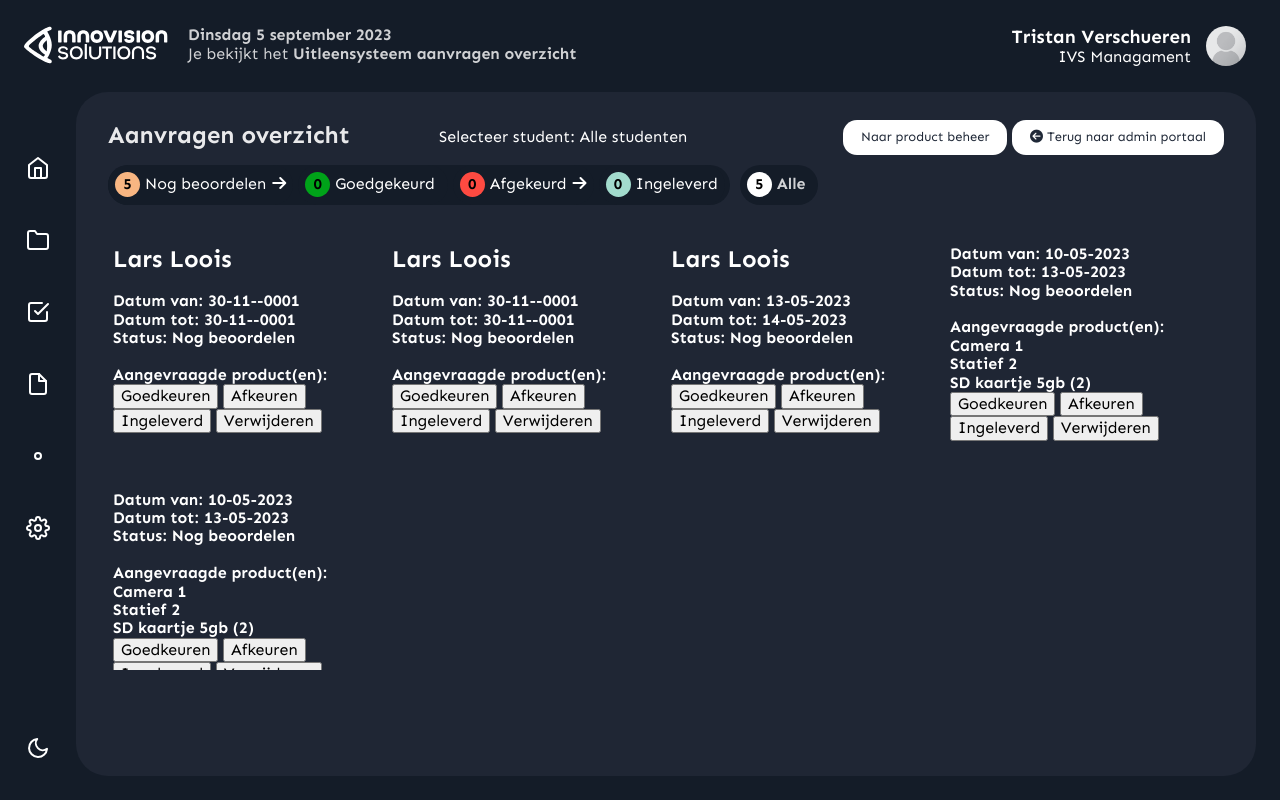
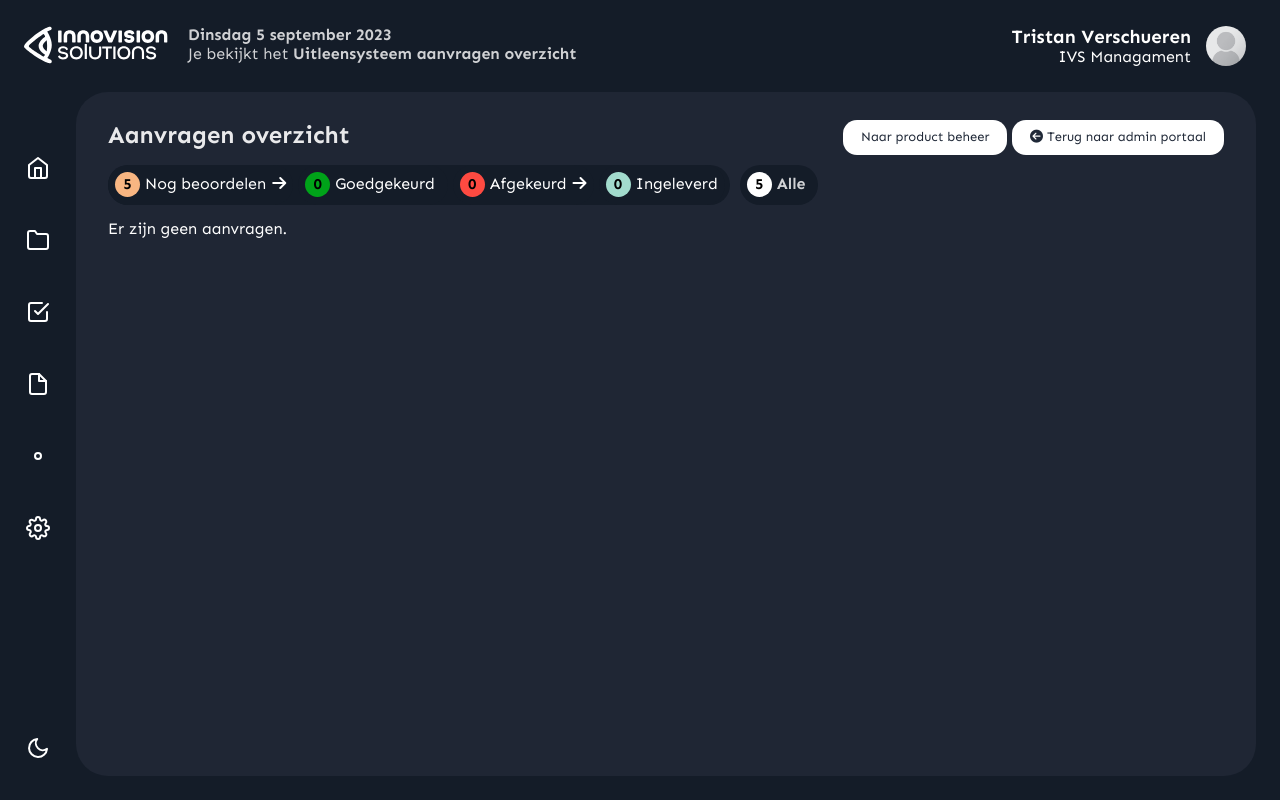
Before and after one commit to Jaffer2000/pms, a PHP site: page /uitleen_admin_aanvragen_overzicht.php?status=58 in a window 1280 px wide. Run offline with PHP 8.4, Linux system fonts and the light colour scheme; a user stored in the database is signed in; data comes from the database, SQL or seed files in the repository; data that the repository does not hold is empty; some libraries are stand-ins or nearby versions.

Commit message:
Revert "Merge branch 'Jaffer'"
This reverts commit fb07e738085027ed656d620f9e723c89d61e5d40, reversing
changes made to 8b010e839bdf12655f1d57569f97892a5a3fc895.

```diff
--- a/model/User.php
+++ b/model/User.php
@@ -90,24 +90,4 @@ class User
         return $username;
     }
 
-    public function getAllStudents() {
-        try {
-            $sql = $this->connect()->prepare("SELECT `username`, `naam` FROM `users` WHERE `accounttype` IN (?, ?)");
-            $accountTypes = array('Student', 'IVS Managament');
-            $sql->bind_param("ss", $accountTypes[0], $accountTypes[1]);
-            $sql->execute();
-            $result = $sql->get_result();
-
-            $students = array();
-            while ($row = $result->fetch_assoc()) {
-                $students[] = $row;
-            }
-
-            return $students;
-        } catch (Exception $e) {
-            // Handle the exception, log the error, or return an empty array based on your requirement.
-            return array();
-        }
-    }
-
 }
--- a/uitleen_admin_aanvragen_overzicht.php
+++ b/uitleen_admin_aanvragen_overzicht.php
@@ -237,18 +237,24 @@ if (isset($_POST['action']) && $_POST['action'] == 'Verwijderen') {
                     $resultalle = mysqli_num_rows($alle);
                     ?>
 
-                        <label for="student-dropdown">Selecteer student:</label>
-                        <select id="student-dropdown" onchange="filterByStudent()">
-                            <option class="filteropties" style="background-color: blue;" value="">Alle studenten
-                            </option>
-                            <?php
-                                $user = new User();
-                                $students = $user->getAllStudents();
-                                foreach ($students as $student) {
-                                    echo "<option class='filteropties' value='" . $student['username'] . "'>" . $student['naam'] . "</option>";
-                                }
-                                ?>
+                        <!-- <p>
+                        <form action="uitleen_admin_aanvragen_overzicht.php" method="get" class="status-filter-form">
+                            <label for="status-filter">Filter op status:</label>
+                            <select name="status" id="status-filter">
+                                <option class="filteropties" value="all"
+                                    <?php if($selectedStatus == 'all') echo 'selected'; ?>>Alle</option>
+                                <option class="filteropties" value="0"
+                                    <?php if($selectedStatus == '0') echo 'selected'; ?>>Nog beoordelen</option>
+                                <option class="filteropties" value="1"
+                                    <?php if($selectedStatus == '1') echo 'selected'; ?>>Goedgekeurd</option>
+                                <option class="filteropties" value="3"
+                                    <?php if($selectedStatus == '3') echo 'selected'; ?>>Afgekeurd</option>
+                                <option class="filteropties" value="2"
+                                    <?php if($selectedStatus == '2') echo 'selected'; ?>>Ingeleverd</option>
                             </select>
+                            <button type="submit">Filteren</button>
+                        </form>
+                        </p> -->
                     </div>
                     <div class="newprojectbutton">
                         <a href="uitleen_admin_producten.php"><button> Naar product beheer</button></a>
@@ -265,30 +271,24 @@ if (isset($_POST['action']) && $_POST['action'] == 'Verwijderen') {
                         <div class="item-status">
                             <form action="" method="post" class="statusformulier statusformaanvragen">
 
-                                <div class="status-type"><span class="nogbeoordelen"><?php echo $resultnogbeoordelen ?>
-                                    </span><a href="uitleen_admin_aanvragen_overzicht.php?status=0"
-                                        class="filteraanvraagoverzicht">Nog beoordelen</a><i
+                                <div class="status-type"><span class="nogbeoordelen"
+                                        ><?php echo $resultnogbeoordelen ?> </span><a href="uitleen_admin_aanvragen_overzicht.php?status=0" class="filteraanvraagoverzicht" >Nog beoordelen</a><i class="fa-solid fa-arrow-right"
+                                        style="color:white; margin-left:6px;"></i></div>
+
+                                <div class="status-type"><span class="goedgekeurd"
+                                       ><?php echo $resultgoedgekeurd ?> </span><a href="uitleen_admin_aanvragen_overzicht.php?status=1" class="filteraanvraagoverzicht" >Goedgekeurd</a><i
+                                        class="fa-solid fa-forward-slash" style="color:white; margin-left:6px;"></i></div>
+
+                                <div class="status-type"><span class="afgekeurd"
+                                      ><?php echo $resultafgekeurd ?> </span><a href="uitleen_admin_aanvragen_overzicht.php?status=3" class="filteraanvraagoverzicht" >Afgekeurd</a><i
                                         class="fa-solid fa-arrow-right" style="color:white; margin-left:6px;"></i></div>
 
-                                <div class="status-type"><span class="goedgekeurd"><?php echo $resultgoedgekeurd ?>
-                                    </span><a href="uitleen_admin_aanvragen_overzicht.php?status=1"
-                                        class="filteraanvraagoverzicht">Goedgekeurd</a><i
-                                        class="fa-solid fa-forward-slash" style="color:white; margin-left:6px;"></i>
-                                </div>
-
-                                <div class="status-type"><span class="afgekeurd"><?php echo $resultafgekeurd ?>
-                                    </span><a href="uitleen_admin_aanvragen_overzicht.php?status=3"
-                                        class="filteraanvraagoverzicht">Afgekeurd</a><i class="fa-solid fa-arrow-right"
-                                        style="color:white; margin-left:6px;"></i></div>
-
-                                <div class="status-type"><span class="ingeleverd"><?php echo $resultingeleverd ?>
-                                    </span><a href="uitleen_admin_aanvragen_overzicht.php?status=2"
-                                        class="filteraanvraagoverzicht">Ingeleverd</a></div>
+                                <div class="status-type"><span class="ingeleverd"
+                                        ><?php echo $resultingeleverd ?> </span><a href="uitleen_admin_aanvragen_overzicht.php?status=2" class="filteraanvraagoverzicht" >Ingeleverd</a></div>
                             </form>
-                            <div class="status-type alleaanvragen" style="margin-left:"><span
-                                    class="alle"><?php echo$resultalle ?></span><a
-                                    href="uitleen_admin_aanvragen_overzicht.php?status=all" class="filterbutton"><b
-                                        style="margin-right:5px;"> Alle</b></a></div>
+                            <div class="status-type alleaanvragen" style="margin-left:"><span class="alle"
+                                    ><?php echo$resultalle ?></span><a href="uitleen_admin_aanvragen_overzicht.php?status=all"
+                                    class="filterbutton"><b style="margin-right:5px;"> Alle</b></a></div>
                         </div>
                     </div>
 
@@ -304,16 +304,16 @@ if (isset($_POST['action']) && $_POST['action'] == 'Verwijderen') {
                     $start = ($page - 1) * $perPage;
                     $end = $start + $perPage;
 
-                    // Update this line to get the selected student from the query parameter
-                    $selectedStudent = isset($_GET['student']) ? $_GET['student'] : '';
+                    // Update this line to get the selected status from the query parameter
+                    $selectedStatus = isset($_GET['status']) ? $_GET['status'] : 'all';
 
                     $allAanvragen = $aanvragen->getAllAanvragen();
 
-                    // Filter the requests based on the selected student
-                    $filteredAanvragen = ($selectedStudent === '') ?
+                    // Filter the requests based on the selected status
+                    $filteredAanvragen = ($selectedStatus === 'all') ?
                         $allAanvragen :
-                        array_filter($allAanvragen, function ($aanvraag) use ($selectedStudent) {
-                            return $aanvraag['naamaanvraag'] === $selectedStudent;
+                        array_filter($allAanvragen, function ($aanvraag) use ($selectedStatus) {
+                            return $aanvraag['status'] === $selectedStatus;
                         });
 
                     $currentPageAanvragen = array_slice($filteredAanvragen, $start, $perPage);
@@ -351,9 +351,7 @@ if (isset($_POST['action']) && $_POST['action'] == 'Verwijderen') {
                             <?php } ?>
                         </div>
                         <div class="uitleenaanvraagbuttons">
-                            <form
-                                action="uitleen_admin_aanvragen_overzicht.php?status=<?php echo"$status&page=$page";?>"
-                                method="post">
+                            <form action="uitleen_admin_aanvragen_overzicht.php?status=<?php echo"$status&page=$page";?>" method="post">
                                 <input type="hidden" name="aanvraag_id" value="<?php echo $aanvraag['aanvraag_id'] ?>">
                                 <input type="submit" name="action" class="uitleenaanvraagbutton uitleengoedkeuren"
                                     value="Goedkeuren" onclick="return confirm('Wil je deze aanvraag goedkeuren?')">
@@ -362,8 +360,8 @@ if (isset($_POST['action']) && $_POST['action'] == 'Verwijderen') {
                                 <input type="submit" name="action" class="uitleenaanvraagbutton uitleeningeleverd"
                                     value="Ingeleverd"
                                     onclick="return confirm('Wil je deze aanvraag als ingeleverd markeren?')">
-                                <input type="submit" name="action" class="uitleenaanvraagbutton " value="Verwijderen"
-                                    onclick="return confirm('Wil je deze aanvraag verwijderen?')">
+                                <input type="submit" name="action" class="uitleenaanvraagbutton "
+                                    value="Verwijderen" onclick="return confirm('Wil je deze aanvraag verwijderen?')">
                             </form>
                         </div>
                     </div>
@@ -477,31 +475,6 @@ if (isset($_POST['action']) && $_POST['action'] == 'Verwijderen') {
                 }, 600);
             }
         }
-
-        // Function to set the selected option in the dropdown
-        function setSelectedStudent() {
-            var selectedStudent = "<?php echo isset($_GET['student']) ? $_GET['student'] : ''; ?>";
-            var dropdown = document.getElementById("student-dropdown");
-            for (var i = 0; i < dropdown.options.length; i++) {
-                if (dropdown.options[i].value === selectedStudent) {
-                    dropdown.selectedIndex = i;
-                    return;
-                }
-            }
-            // Set the dropdown to "All Students" if no student is selected
-            dropdown.selectedIndex = 0;
-        }
-
-        // Function to filter requests based on the selected student
-        function filterByStudent() {
-            var selectedStudent = document.getElementById("student-dropdown").value;
-            window.location.href =
-                'uitleen_admin_aanvragen_overzicht.php?page=1&status=<?php echo urlencode($selectedStatus); ?>&student=' +
-                selectedStudent;
-        }
-
-        // Call the function to set the selected option when the page loads
-        window.onload = setSelectedStudent;
         </script>
     </div>
 
```
Lines whose indentation alone changed are shown as unchanged.
